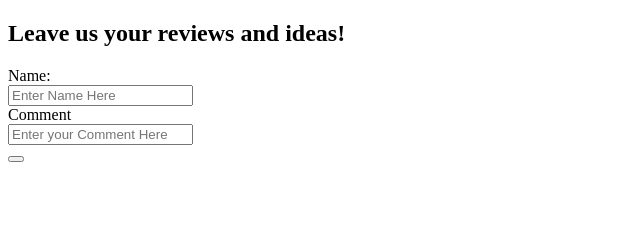
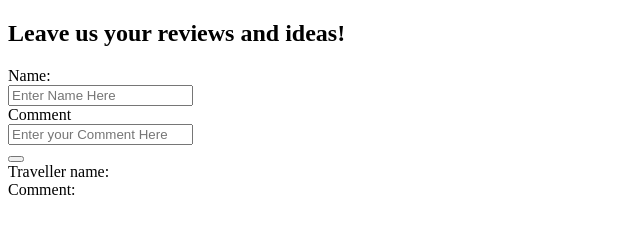
Before and after one commit to TiagoAzevedoUpSkill/team4, a plain HTML site: page website/Paginas/comentarios.html in a window 1280 px wide. Both pictures are taken after a click on the button 16 px from the left and 158 px from the top of the page. Shown: the whole page, without its empty margins (0-640 px from the left). Drawn offline with Linux system fonts and the light colour scheme.

Commit message:
Comment JS Updated

```diff
--- a/website/Javascript/coisaslindas.js
+++ b/website/Javascript/coisaslindas.js
@@ -1,78 +1,65 @@
 // Get name and comment and have a comment showing in the page
 // Comment Template Generator
-function commentTemplate() {}
+function commentTemplate(name, comment) {
+  return (
+    "<div>" +
+    "Traveller name: " +
+    name +
+    "</div>" +
+    "<div>" +
+    "Comment: " +
+    comment +
+    "</div>"
+  );
+}
 
 // Get info from Forms
-function getName() {
-  console.log("Olá!");
-  document.querySelector("#text_name").innerHTML = document.querySelector(
-    "#myName"
-  ).value;
+
+function renderComment() {
+  var name = document.querySelector("#myName").value;
+  var comment = document.querySelector("#myComment").value;
+  document.querySelector("#comment_card").innerHTML = commentTemplate(
+    name,
+    comment
+  );
 }
 
-function getComment() {
-  document.querySelector("#text_comment").innerHTML = document.querySelector(
-    "#myComment"
-  ).value;
-}
-
-
-
-
-
-
-
-
-
-
-
-
-
-
-
-
-
-
-
-
-
-
 // Number of Adults and associate promo with them
-function AdultPromo(){
+function AdultPromo() {
   var anumb = parseInt(document.getElementById("adultnum").value);
-  if (anumb < 5){
+  if (anumb < 5) {
     return 0;
-  } else  if (anumb >= 5 && anumb < 10){
+  } else if (anumb >= 5 && anumb < 10) {
     return 10;
-  } else if (anumb >= 10){
+  } else if (anumb >= 10) {
     return 15;
   }
 }
 // Number of Chils and promo associate with them
-function ChildPromo(){
+function ChildPromo() {
   var anum = parseInt(document.getElementById("adultnum").value);
   var cnum = parseInt(document.getElementById("childnum").value);
-  if (cnum >= anum ){
+  if (cnum >= anum) {
     return 10;
   }
   return 0;
 }
 
-function SeasonPromo(){
-  var season = document.getElementById('chooseseason').value;
-  if (season == "spr" || season == "aut"){
+function SeasonPromo() {
+  var season = document.getElementById("chooseseason").value;
+  if (season == "spr" || season == "aut") {
     return 5;
   } else if (season == "sum") {
     return 0;
-  } else if (season == "win"){
+  } else if (season == "win") {
     return 10;
   }
 }
 
-function CalculatePromo(){
+function CalculatePromo() {
   var promo = AdultPromo() + ChildPromo() + SeasonPromo();
-  if (promo != 0){
+  if (promo != 0) {
     document.getElementById("h401").style.visibility = "visible";
   }
-  document.getElementById('discount').innerHTML = promo;
+  document.getElementById("discount").innerHTML = promo;
 }
--- a/website/Paginas/comentarios.html
+++ b/website/Paginas/comentarios.html
@@ -21,13 +21,8 @@
           placeholder="Enter your Comment Here"
         /><br />
       </form>
-      <button
-        id="copyName"
-        onclick="getName(); getComment()"
-        value="OLA EU SOU UM BOTAO"
-      ></button>
-      <div id="text_name"></div>
-      <div id="text_comment"></div>
+      <button id="copyName" onclick="renderComment()" value="botao"></button>
+      <div id="comment_card"></div>
     </div>
   </body>
 </html>
```
